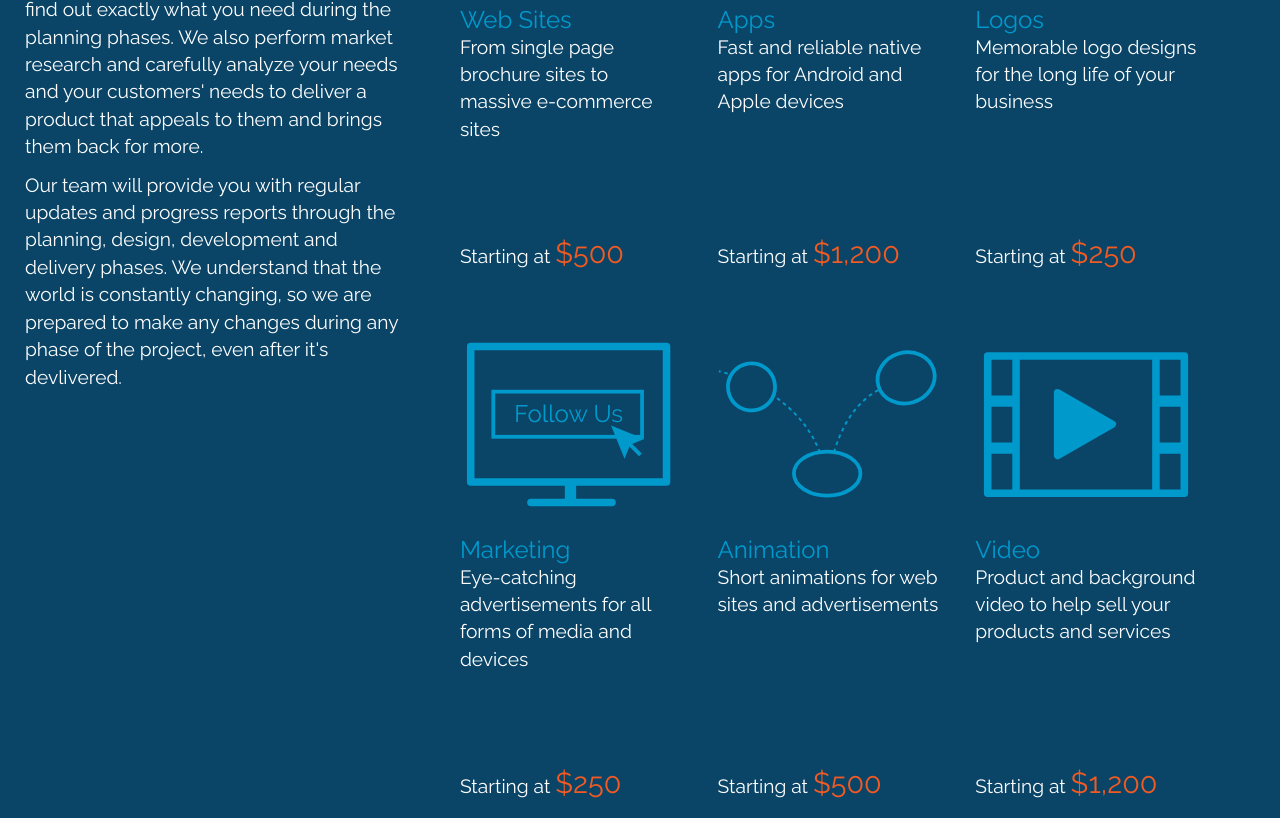
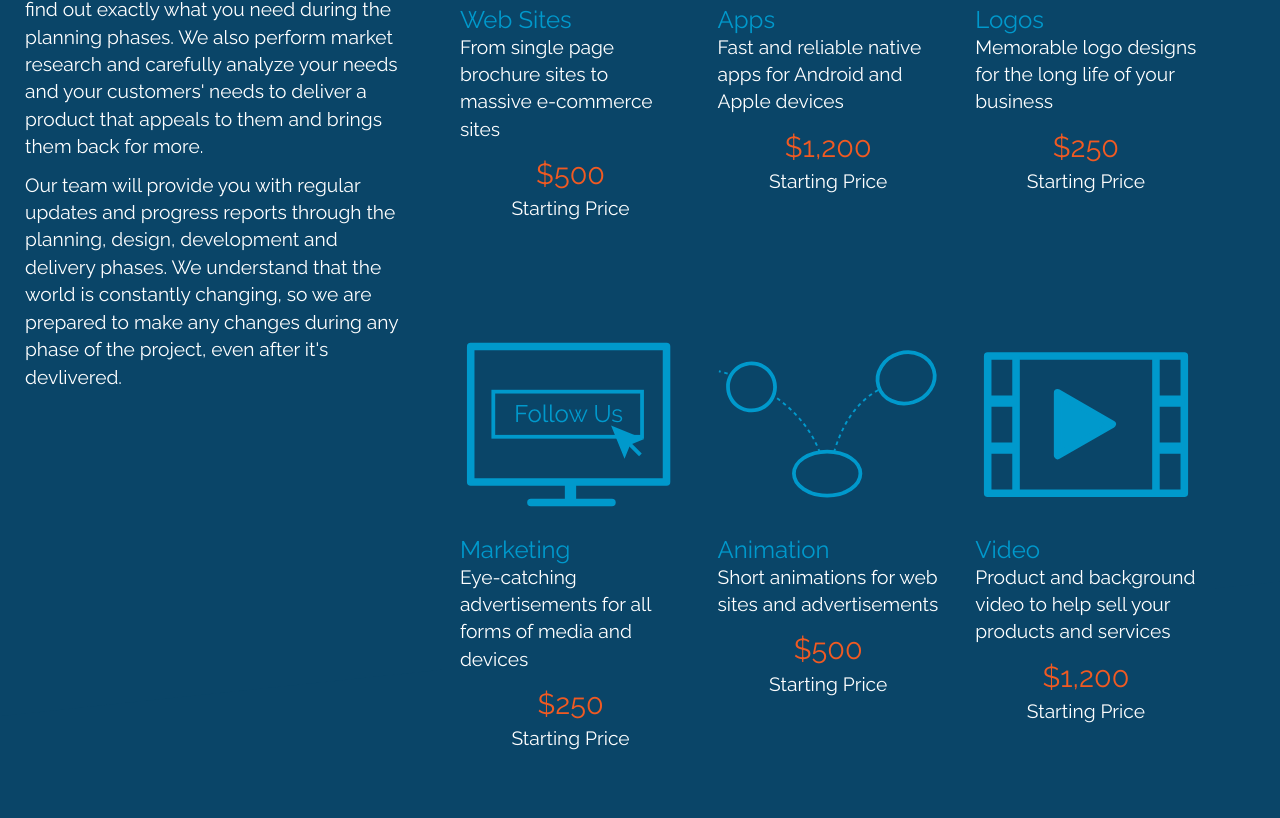
Before and after one commit to aaronetchison/synaptic, a website: page index.html in a window 1280 px wide. Shown: the part 1542-2360 px from the top of the page. Drawn offline with nearby package versions, Linux system fonts and the light colour scheme.

Commit message:
added flexbox to service cards on home page

```diff
--- a/index.html
+++ b/index.html
@@ -99,6 +99,7 @@
       <div class="col-md-8"><!-- begin box half left -->
         <h2>Our Rates</h2>
 
+        <div class="service-deck">
           <div class="service-card">
             <img src="images/icons/icon-services-web.svg" alt="Web Services Graphic">
             <div class="service-description">
@@ -106,7 +107,7 @@
               <p>From single page brochure sites to massive e-commerce sites</p>
             </div>
             <div class="service-rate">
-            <p>Starting at <span>&#36;500</span></p>
+              <p><span>&#36;500</span><br>Starting Price</p>
             </div>
           </div>
 
@@ -117,7 +118,7 @@
               <p>Fast and reliable native apps for Android and Apple devices</p>
             </div>
             <div class="service-rate">
-            <p>Starting at <span>&#36;1,200</span></p>
+              <p><span>&#36;1,200</span><br>Starting Price</p>
             </div>
           </div>
 
@@ -128,7 +129,7 @@
               <p>Memorable logo designs for the long life of your business</p>
             </div>
             <div class="service-rate">
-            <p>Starting at <span>&#36;250</span></p>
+              <p><span>&#36;250</span><br>Starting Price</p>
             </div>
           </div>
 
@@ -139,7 +140,7 @@
               <p>Eye-catching advertisements for all forms of media and devices</p>
             </div>
             <div class="service-rate">
-            <p>Starting at <span>&#36;250</span></p>
+              <p><span>&#36;250</span><br>Starting Price</p>
             </div>
           </div>
 
@@ -150,7 +151,7 @@
                 <p>Short animations for web sites and advertisements</p>
             </div>
             <div class="service-rate">
-            <p>Starting at <span>&#36;500</span></p>
+              <p><span>&#36;500</span><br>Starting Price</p>
             </div>
           </div>
 
@@ -161,7 +162,8 @@
               <p>Product and background video to help sell your products and services</p>
             </div>
             <div class="service-rate">
-            <p>Starting at <span>&#36;1,200</span></p>
+              <p><span>&#36;1,200</span><br>Starting Price</p>
+            </div>
           </div>
         </div>
       </div>
--- a/sass/styles.scss
+++ b/sass/styles.scss
@@ -348,10 +348,14 @@ a:visited {
 		margin-right: 10px;
 	}
 }
+.service-deck {
+	display: flex;
+	flex-direction: row;
+	flex-wrap: wrap;
+}
 
 .service-card {
 	position: relative;
-	float: left;
 	width: 31.3%;
 	min-height: 520px;
 	margin-bottom: 10px;
@@ -370,9 +374,7 @@ a:visited {
 	}
 
 	.service-rate {
-		position: absolute;
-		bottom: 20px;
-		margin: 0 auto;
+		margin: 10px auto 0 auto;
 		text-align: center;
 
 		span {
```
Also changed, not shown: stylesheets/global.css. Lines whose indentation alone changed are shown as unchanged.
